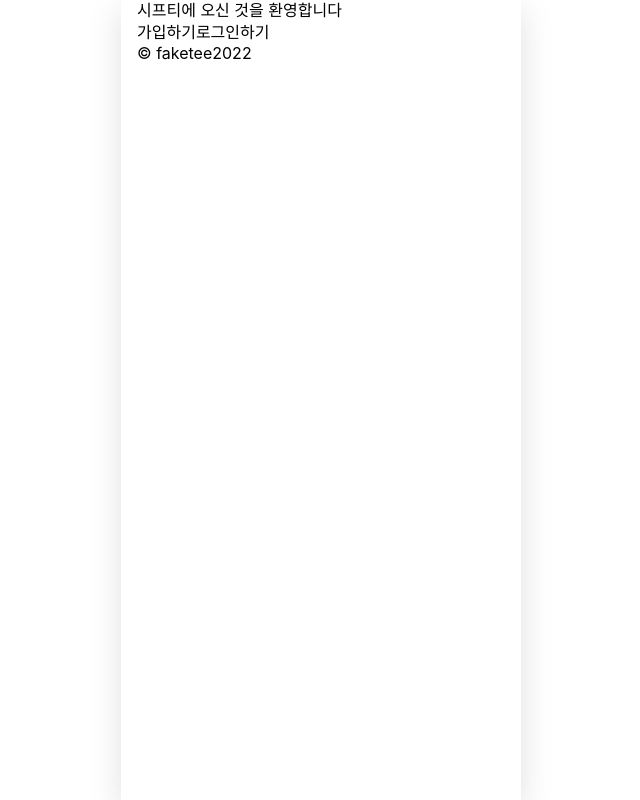
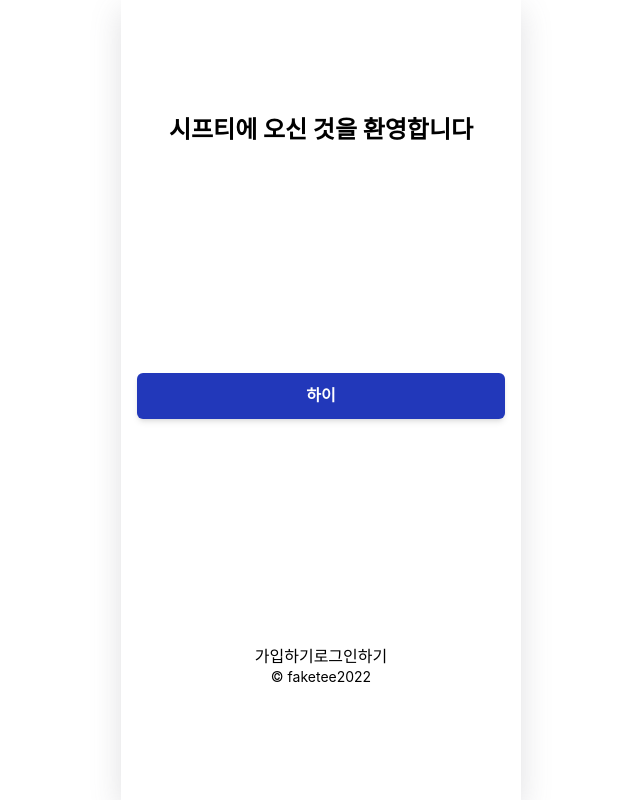
Before and after one commit to dev-hsyang/staff-pilot, a React (Vite) app in the folder frontend/: page / in a window 1280 px wide. Shown: the whole page, without its empty margins (319-959 px from the left). Built offline with nearby package versions, Linux system fonts and the light colour scheme; a web font is replaced by a local one.

Commit message:
Feat #1 : 버튼 컴포넌트 제작 (Hierarchy 구성)

- 1~5단계로 구성
-props로 단계별 디자인 체계화

```diff
--- a/frontend/index.html
+++ b/frontend/index.html
@@ -6,7 +6,7 @@
     <meta name="viewport" content="width=device-width, initial-scale=1.0" />
     <title>Faketee</title>
   </head>
-  <body class="sm:w-[25rem] w-full">
+  <body class="full:w-[25rem]">
     <div id="root"></div>
     <script type="module" src="/src/main.tsx"></script>
   </body>
--- /dev/null
+++ b/frontend/src/Components/Button/Hooks/useHeirarchy.tsx
@@ -0,0 +1,16 @@
+export default function useButtonHeirarchy(input: string) {
+  switch (input) {
+    case 'first':
+      return 'bg-primary-main text-white';
+    case 'second':
+      return 'bg-white border-2 border-primary-main shadow-none text-primary-main';
+    case 'third':
+      return 'shadow-none underline underline-offset-4 text-primary-main';
+    case 'fourth':
+      return 'text-black underline-offset-2 shadow-none';
+    case 'fifth':
+      return 'text-caption underline font-light text-sm shadow-none';
+    default:
+      return '';
+  }
+}
--- /dev/null
+++ b/frontend/src/Components/Button/index.tsx
@@ -0,0 +1,30 @@
+import React from 'react';
+
+import { ButtonProps } from './types';
+import useButtonHeirarchy from './Hooks/useHeirarchy';
+
+type ButtonReturn = (props: ButtonProps) => React.ReactElement;
+
+export const Button: ButtonReturn = (props: ButtonProps) => {
+  const { children, kind = 'button', href, type = 'button', step = 'first' } = props;
+  const commonStyle = 'w-full font-semibold px-10 py-3 shadow-md rounded-md';
+  const heirarchy = useButtonHeirarchy(step);
+  const style = `${commonStyle} ${heirarchy}`;
+
+  return (
+    <>
+      {kind === 'a' && (
+        <a className={style} href={href}>
+          {children}
+        </a>
+      )}
+      {kind === 'btn' && (
+        <button className={style} type={type}>
+          {children}
+        </button>
+      )}
+    </>
+  );
+};
+
+export default Button;
--- /dev/null
+++ b/frontend/src/Components/Button/types.ts
@@ -0,0 +1,13 @@
+import React from 'react';
+
+type ButtonKindsOf = 'a' | 'btn';
+type ButtonType = 'button' | 'submit' | 'reset';
+type ButtonHierarchy = 'first' | 'second' | 'third' | 'fourth' | 'fifth';
+
+export interface ButtonProps {
+  children: React.ReactNode;
+  kind?: ButtonKindsOf;
+  href?: string;
+  type?: ButtonType;
+  step?: ButtonHierarchy;
+}
--- a/frontend/src/Pages/Main/index.tsx
+++ b/frontend/src/Pages/Main/index.tsx
@@ -1,18 +1,21 @@
+import Button from '@/Components/Button';
+
 import { MainPageWrapper } from './style';
 
 export default function MainPage() {
   return (
     <MainPageWrapper>
-      <h1>시프티에 오신 것을 환영합니다</h1>
-      <form id="login">
+      <h1 className="font-bold">시프티에 오신 것을 환영합니다</h1>
+      <Button kind="a">하이</Button>
+      <div>
         <a href="/account/register-form">
           <button type="button">가입하기</button>
         </a>
         <a href="/account/login-form">
           <button type="button">로그인하기</button>
         </a>
-      </form>
-      <p>&copy; faketee2022</p>
+        <caption>&copy; faketee2022</caption>
+      </div>
     </MainPageWrapper>
   );
 }
--- a/frontend/src/Pages/Main/style.tsx
+++ b/frontend/src/Pages/Main/style.tsx
@@ -1,5 +1,7 @@
 import React from 'react';
 
 export const MainPageWrapper = ({ children }: { children: React.ReactNode }) => (
-  <section className="flex flex-col">{children}</section>
+  <section className="flex flex-col text-center h-full items-center justify-around">
+    {children}
+  </section>
 );
--- a/frontend/src/Styles/index.css
+++ b/frontend/src/Styles/index.css
@@ -30,3 +30,14 @@ body {
   --vh : 100vh;
   --gutter: 1rem;
 }
+
+a, button {
+  cursor : pointer;
+}
+
+caption {
+  display : flex;
+  text-align: center;
+  align-items: center;
+  justify-content: center;
+}
--- a/frontend/tailwind.config.js
+++ b/frontend/tailwind.config.js
@@ -1,9 +1,50 @@
 /** @type {import('tailwindcss').Config} */
+const plugin = require('tailwindcss/plugin');
+
 module.exports = {
   content: ['./index.html', './src/**/*.{vue,js,ts,jsx,tsx}'],
   theme: {
-    extend: {},
+    screens: {
+      nw: '100vw',
+      nh: '100vh',
+      full: '576px',
+    },
+    maxWidth: {
+      full: '576px',
+    },
+    extend: {
+      colors: {
+        primary: {
+          dark: '#0B123B',
+          lightdark: '#16257A',
+          main: '#2238BA',
+          bright: '#2D4CFA',
+          light: '#4363E1',
+        },
+        secondary: {
+          main: '#FACD4B',
+          light: '#FAEFC5',
+        },
+        title: '#232323',
+        caption: '#ababab',
+        black: '#333333',
+        white: '#fefefe',
+        warn: '#C7A43C',
+        error: '#C7473B',
+        success: '#47C753',
+      },
+    },
   },
   variants: {},
-  plugins: [],
+  plugins: [
+    plugin(({ addBase, theme }) => {
+      addBase({
+        h1: { fontSize: theme('fontSize.2xl'), color: theme('colors.text.title') },
+        h2: { fontSize: theme('fontSize.xl'), color: theme('colors.text.title') },
+        h3: { fontSize: theme('fontSize.lg'), color: theme('colors.text.title') },
+        p: { fontSize: theme('fontSize.base'), color: theme('colors.text.default') },
+        caption: { fontSize: theme('fontSize.sm'), color: theme('colors.text.caption') },
+      });
+    }),
+  ],
 };
```
